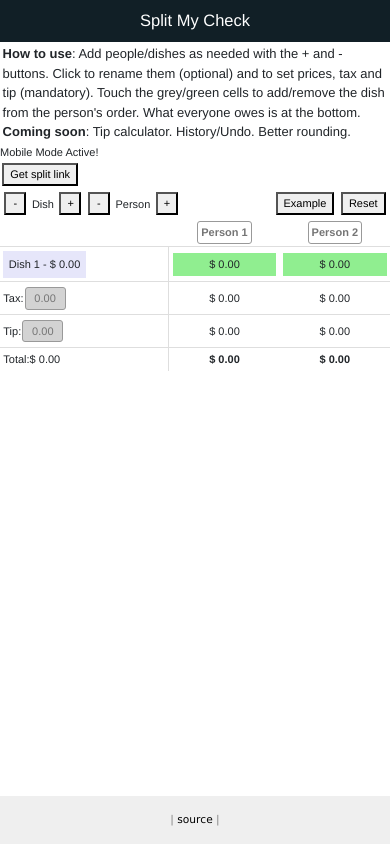
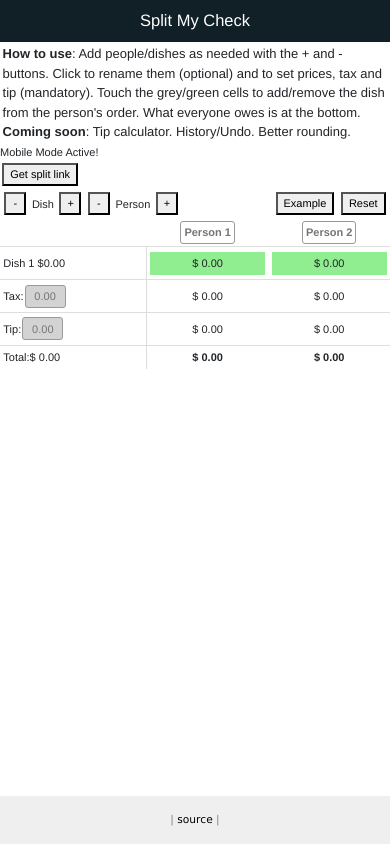
Before and after one commit to mritterhoff/splitmycheck, a React (Create React App) app in the folder client/: page / in a window 390 px wide. Built offline with nearby package versions, Linux system fonts and the light colour scheme.

Commit message:
further improvements to mobile ui, got tabbing working!

```diff
--- a/client/src/Utils.js
+++ b/client/src/Utils.js
@@ -1,8 +1,9 @@
+// Some small useful functions that make sense to share
 class Utils {
-  // display num as '$ num.##' (nbsp after $)
+  // display num as  '$num.##' or '$ num.##' (nbsp after $)
   // add commas using regex, via https://stackoverflow.com/a/14428340/1188090
-  static priceAsString(num) {
-    return '$\u00A0' + num.toFixed(2).replace(/(\d)(?=(\d{3})+\.)/g, '$1,');
+  static priceAsString(num, space = true) {
+    return '$' + (space ? '\u00A0' : '') + num.toFixed(2).replace(/(\d)(?=(\d{3})+\.)/g, '$1,');
   }
 
   // Return a shallow clone of the given 2d array
--- a/client/src/components/DishRowHeader.js
+++ b/client/src/components/DishRowHeader.js
@@ -4,87 +4,90 @@ import { StringInput, PriceInput } from './Inputs'
 
 import { Utils } from '../Utils'
 
+import '../css/DishRowHeader.css'
+
+// Focus massively improved by https://medium.com/@jessebeach/dealing-with-focus-and-blur-in-a-composite-widget-in-react-90d3c3b49a9b
 class DishRowHeader extends React.Component {
-
+  // holds blur timeout id
   _timeoutID;
 
   constructor(props) {
     super(props);
     this.state = {
-      // focused: false
+      // if one of this element's children is focussed
       isManagingFocus: false
     };
   }
 
-  // onFocus(event) {
-  //   this.setState(prevState => {
-  //     return {focused: true}
-  //   });
-
-  //   console.log('Headercell is FOCUSSED');
-  // }
-
-  // onBlur(event) {
-  //   // this should check if either of the children inputs have focus
-  //   // with refs? or some other way
-  //   // or
-  //   // this.setState(prevState => {
-  //   //   return {focused: false}
-  //   // });
-
-  //   console.log('Headercell is blured');
-  // }
-
+  // helpful debugging method
   log(str) {
     console.log(`DHR${this.props.dInd} ${str}`);
   }
 
-  componentDidUpdate() {
-    this.log(`isManagingFocus is now: ${this.state.isManagingFocus}`);
-    if (this.state.isManagingFocus && this.stringInputRef) {
-      //this.stringInputRef.selectInput();
+  componentDidUpdate(prevProps, prevState) {
+    this.log(`isManagingFocus is now: ${this.state.isManagingFocus}, was ${prevState.isManagingFocus}`);
+
+    // only select the first input if we're NEWLY focussed
+    if (this.state.isManagingFocus && !prevState.isManagingFocus && this.stringInputRef) {
+      this.stringInputRef.selectInput();
       this.log('would like to focused to stringInput here');
     }
   }
 
   _onBlur() {
-    // this.log('is going to blur');
+    this.log('is going to blur');
     this._timeoutID = setTimeout(() => {
       if (this.state.isManagingFocus) {
-        this.setState({
+        this.setState(prevState => ({
           isManagingFocus: false
-        });
+        }));
       }
     }, 0);
   }
 
   _onFocus() {
-    // this.log('is going to focus');
+    this.log('is going to focus');
     clearTimeout(this._timeoutID);
     if (!this.state.isManagingFocus) {
-      this.setState({
+      this.setState(prevState => ({
         isManagingFocus: true
-      });
-
+      }));
+    }
+    else {
+      console.log(document.activeElement);
     }
   }
 
   render() {
-    let style = {
-      width: 'max-content',
-      padding: '.5em', // make it easier to select them
-      backgroundColor: (this.state.isManagingFocus ? 'lightblue' : 'lavender')
-    };
+    // vertically align child span element when appropriate
+    let className='DishRowHeader';
+    if (this.props.useMobileUI && !this.state.isManagingFocus) {
+      className += ' flexVertCenter'
+    }
+
+    // SO PROUD OF THIS
+    // makes it so that if this element is managing focus, it can't be selected!!
+    let tabIndex = this.state.isManagingFocus ? '-1' : '0';
 
     return (
-      <div className='DishRowHeader'
-        tabIndex='0'
-        style={style}
+      <div className={className}
+        tabIndex={tabIndex}
         onBlur={this._onBlur.bind(this)}
-        onFocus={this._onFocus.bind(this)}>
+        onFocus={this._onFocus.bind(this)}
+        ref={(drhRef) => { this.drhRef = drhRef; }}>
           {this.getInnerDisplay()}
       </div>
     );
+  }
+
+  // https://css-tricks.com/centering-css-complete-guide/
+
+  // TODO This would be nicer and more consistent if we used a monospace font (ugly)
+  // or figured out the actual rendered length of the partial strings (tedius)
+  limitToXChars(input, limit) {
+    return input.length <= limit + 3
+      ? input
+      : input.substring(0, limit) + '...';
   }
 
   getInnerDisplay() {
@@ -106,10 +109,12 @@ class DishRowHeader extends React.Component {
       );
     }
 
-    let dish = this.props.dish.name || placeholder;
-    let price = Utils.priceAsString(this.props.dish.price.num);
+    // if we're using mobile and we're not focused
+
+    let dish = this.limitToXChars(this.props.dish.name || placeholder, 12);
+    let price = Utils.priceAsString(this.props.dish.price.num, false);
     return (
-      <span>{dish} - {price}</span>
+      <span>{dish} {price}</span>
     );
   }
 }
--- a/client/src/components/Inputs.js
+++ b/client/src/components/Inputs.js
@@ -2,7 +2,7 @@ import React from 'react'
 import PropTypes from 'prop-types'
 import AutosizeInput from 'react-input-autosize'
 
-import { Price } from '../Price.js'
+import { Price } from '../Price'
 
 import '../css/Inputs.css'
 
@@ -29,16 +29,13 @@ class StringInput extends React.Component {
   onFocus(event) {
     // don't show the placeholder when user is inputting numbers
     this.inputRef.input.placeholder = '';
-    // console.log('__StringInput is FOCUSSED');
   }
 
   onBlur(event) {
     this.inputRef.input.placeholder = this.props.placeholder;
-    // console.log('__StringInput is blurred');
   }
 
   selectInput() {
-    // this.inputRef.input.focus();
     this.inputRef.input.select();
   }
 
@@ -163,14 +160,14 @@ function getKeydownCB(inputRefGetter) {
       if (inputRef) {
         inputRef.blur();
         // get as array rather than NodeList
-        let tabableElements = [...document.querySelectorAll('input, .DishRowHeader')];
+        let tabableElements = [...document.querySelectorAll('input, .DishRowHeader[tabIndex="0"]')];
         let curIndex = tabableElements.indexOf(inputRef.input)
         if (curIndex === -1) {
           console.warn(`Couldn't find current input. ${inputRef.input.innerHTML}`);
           return;
         }
 
-        // shift/enter moves backwards in the input list. wrap to the beginning
+        // shift/enter moves backwards in the list!!! wrap to the beginning
         let newIndex = mod(curIndex + (ev.shiftKey ? -1 : 1), tabableElements.length);
         let v = tabableElements[newIndex];
 
--- /dev/null
+++ b/client/src/css/DishRowHeader.css
@@ -0,0 +1,10 @@
+.DishRowHeader {
+  width: max-content;
+  min-height: 2.3em;
+}
+
+.flexVertCenter {
+  display: flex;
+  flex-direction: column;
+  justify-content: center;
+}
--- a/client/src/css/Splitter.css
+++ b/client/src/css/Splitter.css
@@ -3,9 +3,9 @@
   text-align: center;
 }
 
-.tr .td:first-child div {
+/*.tr .td:first-child div {
   display: inline-block;
-}
+}*/
 
 .table {
   display: table;
```
